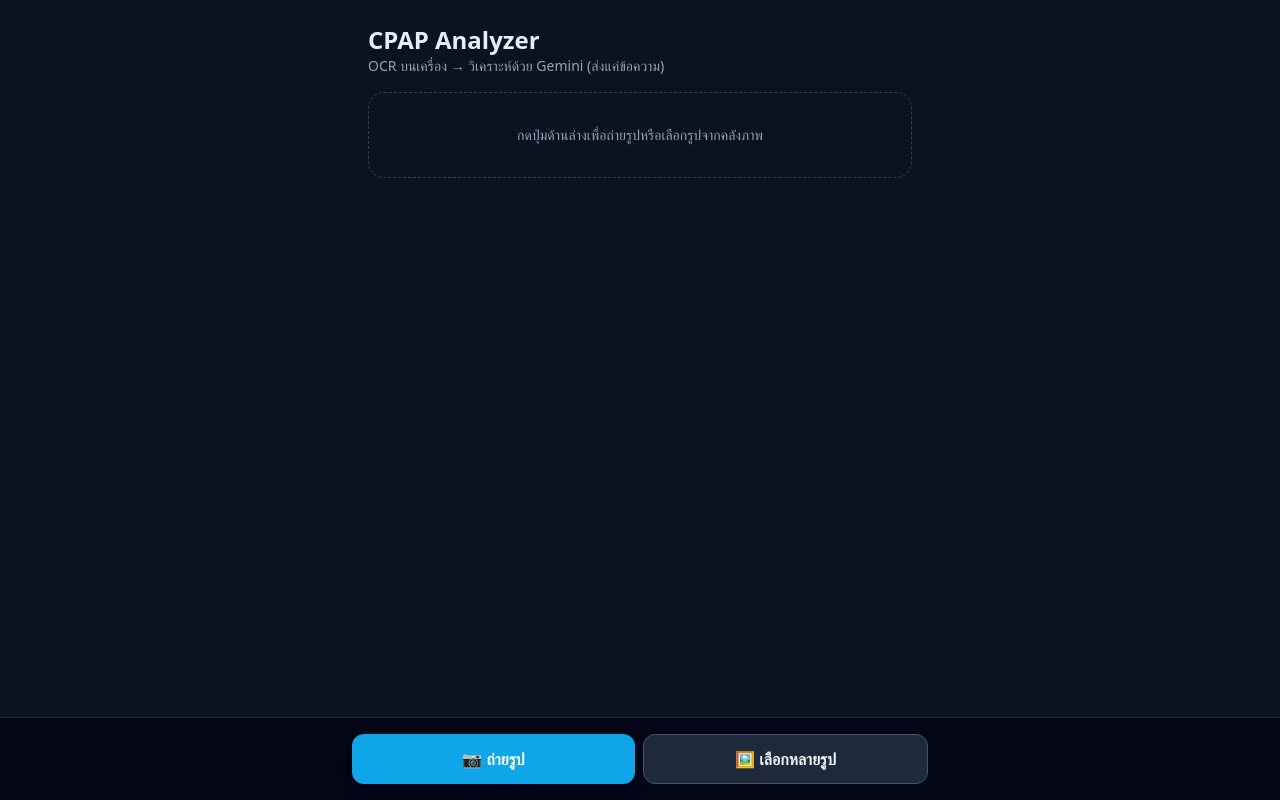
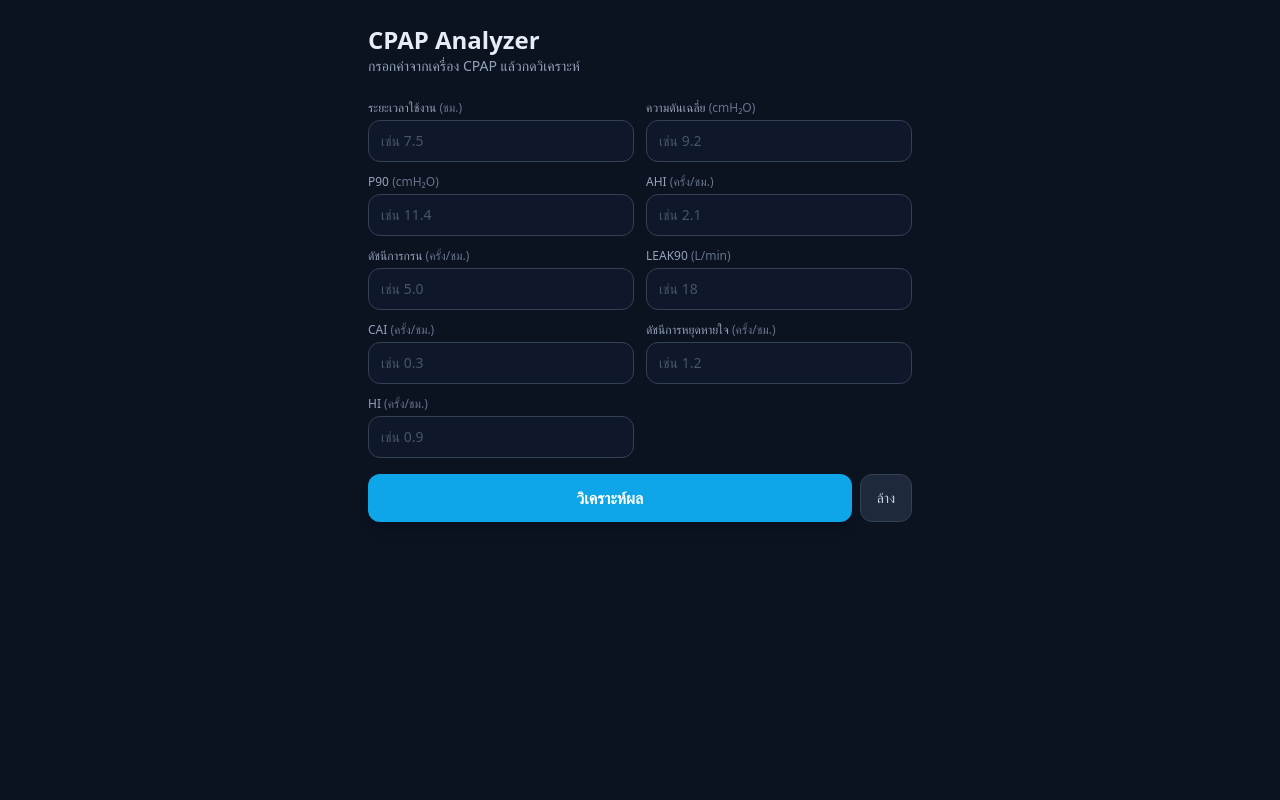
Before and after one commit to tongkhemmathat-dot/cpapreader, a Next.js app: page / in a window 1280 px wide. Built offline with nearby package versions, Linux system fonts and the light colour scheme.

Commit message:
Replace OCR/camera with manual input form (9 CPAP fields)

```diff
--- a/app/api/analyze/route.ts
+++ b/app/api/analyze/route.ts
@@ -4,42 +4,60 @@ import { GoogleGenerativeAI } from '@google/generative-ai';
 export const runtime = 'nodejs';
 export const maxDuration = 60;
 
-const SYSTEM_PROMPT = `คุณเป็นผู้ช่วยวิเคราะห์ข้อมูลจากเครื่อง CPAP รุ่น Aeonmed AS100A
-คุณจะได้รับข้อความดิบที่ OCR อ่านได้จากหน้าจอเครื่อง ซึ่งอาจมีตัวอักษรเบี้ยวหรือสัญลักษณ์แปลกปน
-
-ค่าที่ต้องหาจากข้อความ:
-- Usage time / ชั่วโมงการใช้งาน
-- AHI (Apnea-Hypopnea Index) ครั้ง/ชม.
-- Leak rate L/min
-- Pressure cmH2O (อาจมี Pmin/Pmax/P95/CPAP mode)
-- SpO2 (ถ้ามี)
-- วันที่/Session
-
-เกณฑ์ประเมิน: AHI <5 ดี, 5-15 ปานกลาง, >15 ไม่ดี / Leak <24 L/min ปกติ / Usage >=4 ชม.
+const SYSTEM_PROMPT = `คุณเป็นผู้ช่วยวิเคราะห์ผล CPAP ให้คนไข้ทั่วไปเข้าใจง่าย
+ใช้เกณฑ์มาตรฐาน AASM:
+- AHI: <5 = ปกติดี, 5-14 = เล็กน้อย, 15-29 = ปานกลาง, ≥30 = รุนแรง
+- CAI: <1 = ปกติ (>1 อาจเป็น central apnea หรือ treatment-emergent)
+- Leak90: <24 L/min = ปกติ, ≥24 = มีการรั่วสูง
+- Usage: ≥4 ชม./คืน = สม่ำเสมอ
+- Snore index: ควรต่ำ ถ้าสูงอาจต้องปรับความดันหรือหน้ากาก
+- P90: ความดันที่ใช้จริง 90% ของเวลา ควรไม่เกิน Pmax ที่ตั้งไว้
 
 ตอบเป็น JSON valid เท่านั้น (ห้ามมี markdown code fence):
 {
-  "summary": "สรุปภาษาไทย 1-2 ประโยค",
+  "summary": "สรุปภาษาไทย 2-3 ประโยค บอกผลโดยรวมและจุดเด่นที่สำคัญ",
   "overall": "good" | "fair" | "poor" | "unknown",
-  "metrics": [{ "label": "ชื่อค่า", "value": "ตัวเลข+หน่วย", "note": "ความหมาย (optional)" }],
-  "recommendations": ["คำแนะนำสั้น ๆ ภาษาไทย"],
-  "raw_readings": { "key": "value ดิบที่อ่านได้" }
-}
-
-ถ้าข้อความ OCR อ่านไม่ออกหรือไม่ใช่ข้อมูล CPAP ให้ overall="unknown" และอธิบายใน summary`;
+  "metrics": [
+    { "label": "ชื่อค่า", "value": "ค่าที่กรอก + หน่วย", "note": "ประเมินว่าปกติ/ต่ำ/สูง + ความหมายสั้น ๆ" }
+  ],
+  "recommendations": ["คำแนะนำเฉพาะเจาะจงจากค่าที่ผิดปกติ ถ้าทุกค่าปกติให้ชมและบอกให้รักษาพฤติกรรมเดิม"]
+}`;
 
 const FALLBACK_MODELS = ['gemini-2.0-flash', 'gemini-1.5-flash', 'gemini-1.5-flash-8b'];
 
+type FormData = {
+  usage?: string; pressure?: string; p90?: string; ahi?: string;
+  snore?: string; leak90?: string; cai?: string; apnea?: string; hi?: string;
+};
+
+function buildPrompt(f: FormData): string {
+  const lines = [
+    f.usage    && `ระยะเวลาใช้งาน: ${f.usage} ชม.`,
+    f.pressure && `ความดันเฉลี่ย: ${f.pressure} cmH₂O`,
+    f.p90      && `P90: ${f.p90} cmH₂O`,
+    f.ahi      && `AHI: ${f.ahi} ครั้ง/ชม.`,
+    f.snore    && `ดัชนีการกรน: ${f.snore} ครั้ง/ชม.`,
+    f.leak90   && `LEAK90: ${f.leak90} L/min`,
+    f.cai      && `CAI: ${f.cai} ครั้ง/ชม.`,
+    f.apnea    && `ดัชนีการหยุดหายใจ: ${f.apnea} ครั้ง/ชม.`,
+    f.hi       && `HI: ${f.hi} ครั้ง/ชม.`,
+  ].filter(Boolean);
+
+  return `ค่าจากเครื่อง CPAP คืนนี้:\n${lines.join('\n')}\n\nวิเคราะห์และตอบเป็น JSON ตาม schema เท่านั้น`;
+}
+
 export async function POST(req: NextRequest) {
   try {
-    const { ocrText } = await req.json();
-    if (!ocrText?.trim()) return NextResponse.json({ error: 'missing ocrText' }, { status: 400 });
+    const { formData } = await req.json() as { formData: FormData };
+    if (!formData || !Object.values(formData).some((v) => v?.trim())) {
+      return NextResponse.json({ error: 'กรุณากรอกค่าอย่างน้อย 1 ช่อง' }, { status: 400 });
+    }
 
     const apiKey = process.env.GEMINI_API_KEY;
     if (!apiKey) return NextResponse.json({ error: 'GEMINI_API_KEY ยังไม่ได้ตั้งค่า' }, { status: 500 });
 
     const genAI = new GoogleGenerativeAI(apiKey);
-    const prompt = `ข้อความ OCR จากหน้าจอ CPAP:\n\`\`\`\n${ocrText}\n\`\`\`\nวิเคราะห์และตอบเป็น JSON ตาม schema เท่านั้น`;
+    const prompt = buildPrompt(formData);
 
     let text = '';
     let lastError: any;
@@ -64,7 +82,7 @@ export async function POST(req: NextRequest) {
     if (!text) {
       const is429 = lastError?.status === 429 || lastError?.message?.includes('429') || lastError?.message?.includes('quota');
       return NextResponse.json(
-        { error: is429 ? 'เกินโควต้า API กรุณารอสักครู่แล้วลองใหม่' : 'เกิดข้อผิดพลาด กรุณาลองใหม่' },
+        { error: is429 ? 'เกินโควต้า API กรุณารอสักครู่แล้วลองใหม่' : `เกิดข้อผิดพลาด: ${lastError?.message}` },
         { status: is429 ? 429 : 500 },
       );
     }
--- a/app/page.tsx
+++ b/app/page.tsx
@@ -1,6 +1,6 @@
 'use client';
 
-import { useState, useRef } from 'react';
+import { useState } from 'react';
 
 type Metric = { label: string; value: string; note?: string };
 type Analysis = {
@@ -8,219 +8,150 @@ type Analysis = {
   overall: 'good' | 'fair' | 'poor' | 'unknown';
   metrics: Metric[];
   recommendations: string[];
-  raw_readings?: Record<string, string>;
 };
 
-type ItemStatus = 'compressing' | 'ocr' | 'analyzing' | 'done' | 'error';
-
-type Item = {
-  id: string;
-  name: string;
-  previewUrl: string;
-  origKB: number;
-  sentKB: number;
-  status: ItemStatus;
-  ocrText?: string;
-  result?: Analysis;
-  error?: string;
+type FormData = {
+  usage: string;
+  pressure: string;
+  p90: string;
+  ahi: string;
+  snore: string;
+  leak90: string;
+  cai: string;
+  apnea: string;
+  hi: string;
 };
 
-const MAX_DIM = 1280;
-const QUALITY = 0.75;
+const FIELDS: { key: keyof FormData; label: string; unit: string; placeholder: string }[] = [
+  { key: 'usage',    label: 'ระยะเวลาใช้งาน',      unit: 'ชม.',      placeholder: 'เช่น 7.5' },
+  { key: 'pressure', label: 'ความดันเฉลี่ย',         unit: 'cmH₂O',   placeholder: 'เช่น 9.2' },
+  { key: 'p90',      label: 'P90',                   unit: 'cmH₂O',   placeholder: 'เช่น 11.4' },
+  { key: 'ahi',      label: 'AHI',                   unit: 'ครั้ง/ชม.', placeholder: 'เช่น 2.1' },
+  { key: 'snore',    label: 'ดัชนีการกรน',           unit: 'ครั้ง/ชม.', placeholder: 'เช่น 5.0' },
+  { key: 'leak90',   label: 'LEAK90',                unit: 'L/min',   placeholder: 'เช่น 18' },
+  { key: 'cai',      label: 'CAI',                   unit: 'ครั้ง/ชม.', placeholder: 'เช่น 0.3' },
+  { key: 'apnea',    label: 'ดัชนีการหยุดหายใจ',    unit: 'ครั้ง/ชม.', placeholder: 'เช่น 1.2' },
+  { key: 'hi',       label: 'HI',                    unit: 'ครั้ง/ชม.', placeholder: 'เช่น 0.9' },
+];
+
+const EMPTY: FormData = { usage: '', pressure: '', p90: '', ahi: '', snore: '', leak90: '', cai: '', apnea: '', hi: '' };
+
+const OVERALL_STYLE: Record<string, string> = {
+  good:    'bg-emerald-500/20 text-emerald-300 border-emerald-500/40',
+  fair:    'bg-amber-500/20  text-amber-300  border-amber-500/40',
+  poor:    'bg-rose-500/20   text-rose-300   border-rose-500/40',
+  unknown: 'bg-slate-500/20  text-slate-300  border-slate-500/40',
+};
 
 export default function Home() {
-  const [items, setItems] = useState<Item[]>([]);
-  const cameraRef = useRef<HTMLInputElement>(null);
-  const browseRef = useRef<HTMLInputElement>(null);
+  const [form, setForm] = useState<FormData>(EMPTY);
+  const [loading, setLoading] = useState(false);
+  const [error, setError]   = useState<string | null>(null);
+  const [result, setResult] = useState<Analysis | null>(null);
 
-  function patch(id: string, update: Partial<Item>) {
-    setItems((prev) => prev.map((it) => (it.id === id ? { ...it, ...update } : it)));
+  function handleChange(key: keyof FormData, value: string) {
+    setForm((f) => ({ ...f, [key]: value }));
+    setResult(null);
+    setError(null);
   }
 
-  async function onFiles(e: React.ChangeEvent<HTMLInputElement>) {
-    const files = Array.from(e.target.files ?? []);
-    e.target.value = '';
-    if (!files.length) return;
+  async function handleSubmit(e: React.FormEvent) {
+    e.preventDefault();
+    const filled = FIELDS.filter((f) => form[f.key].trim());
+    if (!filled.length) { setError('กรุณากรอกค่าอย่างน้อย 1 ช่อง'); return; }
 
-    const newItems: Item[] = files.map((f) => ({
-      id: crypto.randomUUID(),
-      name: f.name,
-      previewUrl: URL.createObjectURL(f),
-      origKB: Math.round(f.size / 1024),
-      sentKB: 0,
-      status: 'compressing',
-    }));
-    setItems((prev) => [...newItems, ...prev]);
-
-    // process sequentially to avoid rate-limit
-    for (let i = 0; i < files.length; i++) {
-      await processOne(files[i], newItems[i].id);
+    setLoading(true);
+    setError(null);
+    setResult(null);
+    try {
+      const res = await fetch('/api/analyze', {
+        method: 'POST',
+        headers: { 'Content-Type': 'application/json' },
+        body: JSON.stringify({ formData: form }),
+      });
+      const json = await res.json();
+      if (!res.ok) throw new Error(json.error || 'การวิเคราะห์ล้มเหลว');
+      setResult(json);
+    } catch (err: any) {
+      setError(err.message || 'เกิดข้อผิดพลาด');
+    } finally {
+      setLoading(false);
     }
   }
 
-  async function processOne(file: File, id: string) {
-    try {
-      // step 1: compress (for OCR canvas)
-      const compressed = await compressImage(file, MAX_DIM, QUALITY);
-      patch(id, { status: 'ocr' });
-
-      // step 2: OCR in browser
-      let ocrText = '';
-      try {
-        const ocr = await runOcr(compressed.dataUrl);
-        ocrText = ocr;
-      } catch (ocrErr: any) {
-        throw new Error(`OCR ล้มเหลว: ${ocrErr?.message ?? ocrErr}`);
-      }
-      if (!ocrText.trim()) throw new Error('อ่านตัวอักษรจากภาพไม่ได้ ลองถ่ายใหม่ให้ชัดขึ้น');
-      patch(id, { ocrText, status: 'analyzing' });
-
-      // step 3: send OCR text to Gemini (no image)
-      const res = await fetch('/api/analyze', {
-        method: 'POST',
-        headers: { 'Content-Type': 'application/json' },
-        body: JSON.stringify({ ocrText }),
-      });
-      const json = await res.json();
-      if (!res.ok) throw new Error(json.error || 'การวิเคราะห์ล้มเหลว');
-      patch(id, { status: 'done', result: json });
-    } catch (err: any) {
-      patch(id, { status: 'error', error: err.message || 'error' });
-    }
-  }
-
-  function removeItem(id: string) {
-    setItems((prev) => {
-      const it = prev.find((x) => x.id === id);
-      if (it) URL.revokeObjectURL(it.previewUrl);
-      return prev.filter((x) => x.id !== id);
-    });
-  }
-
   return (
-    <main className="mx-auto max-w-xl px-4 py-6 pb-36">
-      <header className="mb-4 flex items-center justify-between">
-        <div>
+    <main className="mx-auto max-w-xl px-4 py-6 pb-8">
+      <header className="mb-6">
         <h1 className="text-2xl font-bold">CPAP Analyzer</h1>
-          <p className="text-sm text-slate-400">OCR บนเครื่อง → วิเคราะห์ด้วย Gemini (ส่งแค่ข้อความ)</p>
-        </div>
-        {items.length > 0 && (
-          <button onClick={() => { items.forEach((it) => URL.revokeObjectURL(it.previewUrl)); setItems([]); }}
-            className="text-xs text-slate-400 underline">ล้างทั้งหมด</button>
-        )}
+        <p className="text-sm text-slate-400">กรอกค่าจากเครื่อง CPAP แล้วกดวิเคราะห์</p>
       </header>
 
-      {items.length === 0 && (
-        <div className="rounded-2xl border border-dashed border-slate-700 p-8 text-center text-sm text-slate-400">
-          กดปุ่มด้านล่างเพื่อถ่ายรูปหรือเลือกรูปจากคลังภาพ
+      <form onSubmit={handleSubmit} className="space-y-3">
+        <div className="grid grid-cols-2 gap-3">
+          {FIELDS.map(({ key, label, unit, placeholder }) => (
+            <div key={key} className="flex flex-col gap-1">
+              <label className="text-xs text-slate-400">
+                {label} <span className="text-slate-500">({unit})</span>
+              </label>
+              <input
+                type="number"
+                inputMode="decimal"
+                step="any"
+                placeholder={placeholder}
+                value={form[key]}
+                onChange={(e) => handleChange(key, e.target.value)}
+                className="rounded-xl border border-slate-700 bg-slate-900 px-3 py-2.5 text-sm text-white placeholder-slate-600 focus:border-sky-500 focus:outline-none"
+              />
+            </div>
+          ))}
+        </div>
+
+        {error && (
+          <div className="rounded-xl border border-rose-500/40 bg-rose-500/10 p-3 text-sm text-rose-200">
+            {error}
           </div>
         )}
 
-      <div className="space-y-4">
-        {items.map((it) => (
-          <ItemCard key={it.id} item={it} onRemove={() => removeItem(it.id)} />
-        ))}
+        <div className="flex gap-2 pt-1">
+          <button
+            type="submit"
+            disabled={loading}
+            className="flex-1 rounded-xl bg-sky-500 py-3 font-semibold text-white shadow-lg active:scale-[0.99] disabled:opacity-50"
+          >
+            {loading ? (
+              <span className="flex items-center justify-center gap-2">
+                <span className="h-4 w-4 animate-spin rounded-full border-2 border-white/30 border-t-white" />
+                กำลังวิเคราะห์…
+              </span>
+            ) : 'วิเคราะห์ผล'}
+          </button>
+          <button
+            type="button"
+            onClick={() => { setForm(EMPTY); setResult(null); setError(null); }}
+            className="rounded-xl border border-slate-700 bg-slate-800 px-4 py-3 text-sm text-slate-300 active:scale-[0.99]"
+          >
+            ล้าง
+          </button>
+        </div>
+      </form>
+
+      {result && (
+        <section className="mt-6 space-y-4">
+          <div className={`rounded-2xl border p-4 ${OVERALL_STYLE[result.overall] ?? OVERALL_STYLE.unknown}`}>
+            <div className="text-xs uppercase tracking-wide opacity-70">สรุปผล</div>
+            <div className="mt-1 text-base font-medium">{result.summary}</div>
           </div>
 
-      <div className="fixed inset-x-0 bottom-0 border-t border-slate-800 bg-slate-950/90 p-4 pb-[calc(env(safe-area-inset-bottom)+1rem)] backdrop-blur">
-        <div className="mx-auto flex max-w-xl gap-2">
-          <input ref={cameraRef} type="file" accept="image/*" capture="environment" className="hidden" onChange={onFiles} />
-          <input ref={browseRef} type="file" accept="image/*" multiple className="hidden" onChange={onFiles} />
-          <button onClick={() => cameraRef.current?.click()}
-            className="flex-1 rounded-xl bg-sky-500 px-4 py-3 font-semibold text-white shadow-lg active:scale-[0.99]">
-            📷 ถ่ายรูป
-          </button>
-          <button onClick={() => browseRef.current?.click()}
-            className="flex-1 rounded-xl border border-slate-600 bg-slate-800 px-4 py-3 font-semibold text-slate-100 active:scale-[0.99]">
-            🖼️ เลือกหลายรูป
-          </button>
-        </div>
-      </div>
-    </main>
-  );
-}
-
-// ─── Item Card ────────────────────────────────────────────────
-
-const STATUS_LABEL: Record<ItemStatus, string> = {
-  compressing: 'กำลังลดขนาดรูป…',
-  ocr: 'กำลังอ่านตัวเลข (OCR)…',
-  analyzing: 'กำลังวิเคราะห์…',
-  done: '',
-  error: '',
-};
-
-function ItemCard({ item, onRemove }: { item: Item; onRemove: () => void }) {
-  const [showOcr, setShowOcr] = useState(false);
-
-  const overallColor: Record<string, string> = {
-    good: 'bg-emerald-500/20 text-emerald-300 border-emerald-500/40',
-    fair: 'bg-amber-500/20 text-amber-300 border-amber-500/40',
-    poor: 'bg-rose-500/20 text-rose-300 border-rose-500/40',
-    unknown: 'bg-slate-500/20 text-slate-300 border-slate-500/40',
-  };
-
-  return (
-    <article className="overflow-hidden rounded-2xl border border-slate-700 bg-slate-900/60">
-      <div className="relative">
-        <img src={item.previewUrl} alt={item.name} className="max-h-64 w-full object-contain bg-black" />
-        <button onClick={onRemove}
-          className="absolute right-2 top-2 rounded-full bg-black/60 px-2 py-1 text-xs text-white">✕</button>
-        <div className="absolute left-2 top-2 rounded-full bg-black/60 px-2 py-1 text-[10px] text-slate-200">
-          {item.origKB} KB
-        </div>
-      </div>
-
-      <div className="p-4 space-y-3">
-        {/* Loading states */}
-        {(item.status === 'compressing' || item.status === 'ocr' || item.status === 'analyzing') && (
-          <div className="flex items-center gap-2 text-sm text-slate-300">
-            <div className="h-4 w-4 shrink-0 animate-spin rounded-full border-2 border-slate-600 border-t-sky-400" />
-            {STATUS_LABEL[item.status]}
-          </div>
-        )}
-
-        {/* OCR text (collapsible) */}
-        {item.ocrText && (
-          <div className="rounded-xl border border-slate-700">
-            <button onClick={() => setShowOcr((v) => !v)}
-              className="flex w-full items-center justify-between px-3 py-2 text-xs text-slate-400">
-              <span>ข้อความที่ OCR อ่านได้</span>
-              <span>{showOcr ? '▲' : '▼'}</span>
-            </button>
-            {showOcr && (
-              <pre className="border-t border-slate-700 px-3 py-2 text-[11px] text-slate-300 whitespace-pre-wrap break-all">
-                {item.ocrText}
-              </pre>
-            )}
-          </div>
-        )}
-
-        {/* Error */}
-        {item.status === 'error' && (
-          <div className="rounded-xl border border-rose-500/40 bg-rose-500/10 p-3 text-sm text-rose-200">
-            {item.error}
-          </div>
-        )}
-
-        {/* Result */}
-        {item.status === 'done' && item.result && (
-          <>
-            <div className={`rounded-xl border p-3 ${overallColor[item.result.overall] ?? overallColor.unknown}`}>
-              <div className="text-[10px] uppercase tracking-wide opacity-70">สรุปผล</div>
-              <div className="mt-0.5 text-sm font-medium">{item.result.summary}</div>
-            </div>
-
-            {item.result.metrics?.length > 0 && (
-              <div className="rounded-xl border border-slate-700 p-3">
-                <div className="mb-1 text-[10px] uppercase tracking-wide text-slate-400">ค่าที่อ่านได้</div>
+          {result.metrics?.length > 0 && (
+            <div className="rounded-2xl border border-slate-700 bg-slate-900/60 p-4">
+              <div className="mb-2 text-xs uppercase tracking-wide text-slate-400">การประเมินค่าแต่ละรายการ</div>
               <ul className="divide-y divide-slate-800">
-                  {item.result.metrics.map((m, i) => (
-                    <li key={i} className="flex items-baseline justify-between gap-3 py-1.5">
-                      <span className="text-xs text-slate-300">{m.label}</span>
+                {result.metrics.map((m, i) => (
+                  <li key={i} className="flex items-baseline justify-between gap-3 py-2">
+                    <span className="text-sm text-slate-300">{m.label}</span>
                     <span className="text-right">
-                        <div className="text-sm font-semibold">{m.value}</div>
-                        {m.note && <div className="text-[10px] text-slate-400">{m.note}</div>}
+                      <div className="font-semibold">{m.value}</div>
+                      {m.note && <div className="text-xs text-slate-400">{m.note}</div>}
                     </span>
                   </li>
                 ))}
@@ -228,50 +159,20 @@ function ItemCard({ item, onRemove }: { item: Item; onRemove: () => void }) {
             </div>
           )}
 
-            {item.result.recommendations?.length > 0 && (
-              <div className="rounded-xl border border-slate-700 p-3">
-                <div className="mb-1 text-[10px] uppercase tracking-wide text-slate-400">คำแนะนำ</div>
-                <ul className="list-disc space-y-0.5 pl-5 text-xs text-slate-200">
-                  {item.result.recommendations.map((r, i) => <li key={i}>{r}</li>)}
+          {result.recommendations?.length > 0 && (
+            <div className="rounded-2xl border border-slate-700 bg-slate-900/60 p-4">
+              <div className="mb-2 text-xs uppercase tracking-wide text-slate-400">คำแนะนำ</div>
+              <ul className="list-disc space-y-1 pl-5 text-sm text-slate-200">
+                {result.recommendations.map((r, i) => <li key={i}>{r}</li>)}
               </ul>
             </div>
           )}
 
-            <p className="text-[10px] text-slate-500">
-              * ไม่ใช่คำวินิจฉัยทางการแพทย์ ปรึกษาแพทย์ก่อนปรับการใช้งาน
+          <p className="text-xs text-slate-500">
+            * ไม่ใช่คำวินิจฉัยทางการแพทย์ ปรึกษาแพทย์เฉพาะทางก่อนปรับการใช้งาน
           </p>
-          </>
+        </section>
       )}
-      </div>
-    </article>
+    </main>
   );
 }
-
-// ─── Helpers ─────────────────────────────────────────────────
-
-async function compressImage(file: File, maxDim: number, quality: number): Promise<{ dataUrl: string }> {
-  const bitmap = await createImageBitmap(file);
-  const scale = Math.min(1, maxDim / Math.max(bitmap.width, bitmap.height));
-  const w = Math.round(bitmap.width * scale);
-  const h = Math.round(bitmap.height * scale);
-  const canvas = document.createElement('canvas');
-  canvas.width = w;
-  canvas.height = h;
-  const ctx = canvas.getContext('2d')!;
-  ctx.drawImage(bitmap, 0, 0, w, h);
-  bitmap.close?.();
-  const dataUrl = canvas.toDataURL('image/jpeg', quality);
-  return { dataUrl };
-}
-
-async function runOcr(dataUrl: string): Promise<string> {
-  const { createWorker } = await import('tesseract.js');
-  // eng เพียงพอสำหรับตัวเลขและป้าย CPAP — ไม่ต้องโหลด tha เพื่อลดเวลา
-  const worker = await createWorker('eng');
-  try {
-    const { data } = await worker.recognize(dataUrl);
-    return data.text;
-  } finally {
-    await worker.terminate();
-  }
-}
```
Lines whose indentation alone changed are shown as unchanged.
